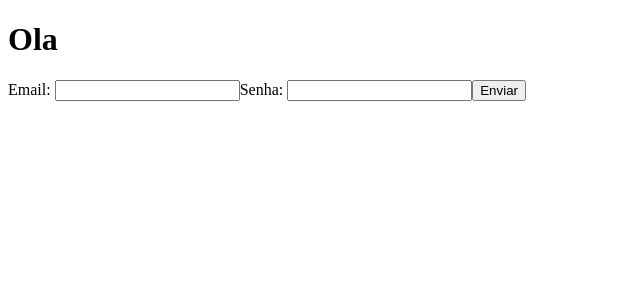
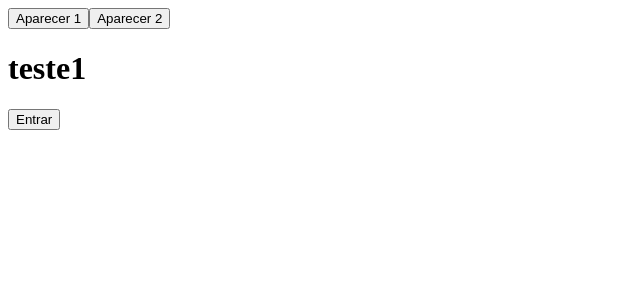
Before and after one commit to EdvanRonchi/crud-react, a React (Create React App) app: page / in a window 1280 px wide. Shown: the top 300 px of the page, without its empty margins (0-640 px from the left). Built offline with nearby package versions, Linux system fonts and the light colour scheme.

Commit message:
Brincando com useState

```diff
--- a/src/App.js
+++ b/src/App.js
@@ -3,8 +3,8 @@ import Login from "./pages/login";
 
 function App() {
   return (
-    <div className="App">
-      <Login title="Ola"/>
+    <div>
+      <Login />
     </div>
   );
 }
--- a/src/pages/login/index.js
+++ b/src/pages/login/index.js
@@ -1,40 +1,36 @@
 import React, { useState } from 'react';
-import api from '../../config/service'
-
-export default function Login(props) {
-    const [email, setEmail] = useState('')
-    const [senha, setSenha] = useState('')
+import './style.css'
 
 
-    function handleSubmit(e){
-        e.preventDefault()
 
-        async function axios(){
-            await api.post('auth/login', {
-                email,
-                senha
-            }).then((response) => {
-                localStorage.setItem('token', response.data.token)
-                console.log(response.data.token);
+const Teste1 = () => {
+    return(
+        <h1>teste1</h1>
+    )
+}
+
+const Teste2 = () => {
+    return(
+        <h1>teste2</h1>
+    )
+}
+
+const teste = (e) => {
+    console.log(e)
+}
 
 
-            }).catch((err) => {
-                console.log("Deu ruim")
-            })
-        }
-
-        axios()
-    }
+export default function Login() {
+    const [ aparecer, setAparecer] = useState(true);
 
     return (
         <div className="container">
-            <h1>{props.title}</h1>
+            <button onClick={() => setAparecer(true)}>Aparecer 1</button>
+            <button onClick={() => setAparecer(false)}>Aparecer 2</button>
+            {aparecer && <Teste1 />}
+            {!aparecer && <Teste2 />}
+            <button onClick={() => teste(aparecer)}>Entrar</button>
 
-            <form onSubmit={handleSubmit}>
-                Email: <input type="text" onChange={ e => setEmail(e.target.value)} />
-                Senha: <input type="password" onChange={ e => setSenha(e.target.value)} />
-                <button type="submit">Enviar</button>
-            </form>
         </div>
     )
 }
--- a/src/pages/login/style.css
+++ b/src/pages/login/style.css
@@ -0,0 +1,4 @@
+.container {
+    width: 90%;
+    align-content: center;
+}
```
